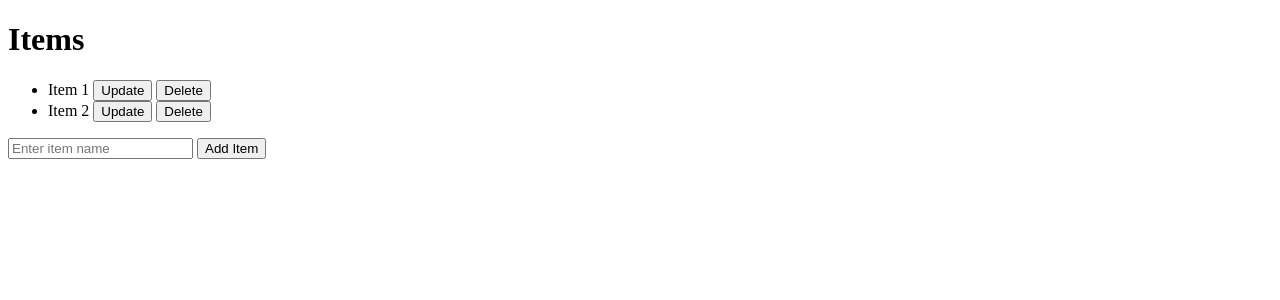
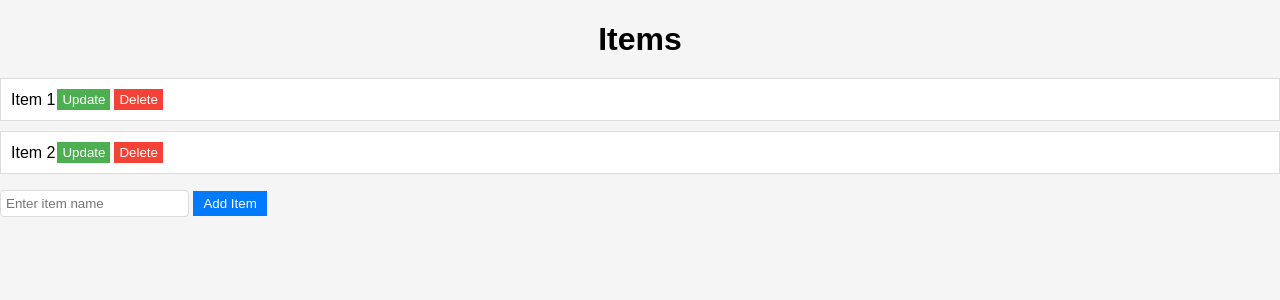
Before and after one commit to ernara/Restas, a Flask app: page / in a window 1280 px wide. Shown: the top 300 px of the page. Run offline with Flask 3, Linux system fonts and the light colour scheme.

Commit message:
Added Some Stylish

```diff
--- /dev/null
+++ b/static/main.css
@@ -0,0 +1,78 @@
+/* Apply some basic styles to the body */
+body {
+    font-family: Arial, sans-serif;
+    margin: 0;
+    padding: 0;
+    background-color: #f5f5f5;
+}
+
+/* Center the content */
+.container {
+    max-width: 600px;
+    margin: 0 auto;
+    padding: 20px;
+    background-color: white;
+    box-shadow: 0 0 10px rgba(0, 0, 0, 0.1);
+}
+
+h1 {
+    text-align: center;
+    margin-bottom: 20px;
+}
+
+ul {
+    list-style-type: none;
+    padding: 0;
+}
+
+li {
+    display: flex;
+    align-items: center;
+    margin-bottom: 10px;
+    padding: 10px;
+    border: 1px solid #ddd;
+    background-color: #fff;
+}
+
+li button {
+    margin: 0 2px; /* Adjust margin to bring buttons closer */
+    padding: 3px 5px; /* Adjust padding for a more compact button */
+    cursor: pointer;
+}
+
+button.delete-button {
+    background-color: #f44336;
+    color: white;
+    border: none;
+}
+
+button.update-button {
+    background-color: #4caf50;
+    color: white;
+    border: none;
+}
+
+input[type="text"] {
+    padding: 5px;
+    border: 1px solid #ddd;
+    border-radius: 4px;
+}
+
+button#add-button {
+    padding: 5px 10px;
+    background-color: #007bff;
+    color: white;
+    border: none;
+}
+
+button#add-button:hover {
+    background-color: #0056b3;
+}
+
+/* Media query for small screens */
+@media (max-width: 600px) {
+    .container {
+        max-width: 100%;
+        padding: 10px;
+    }
+}
--- a/templates/index.html
+++ b/templates/index.html
@@ -4,6 +4,7 @@
     <title>REST API Project</title>
     <script src="https://code.jquery.com/jquery-3.6.0.min.js"></script>
     <script src="{{ url_for('static', filename='scripts/main.js') }}"></script>
+    <link rel="stylesheet" href="{{ url_for('static', filename='main.css') }}">
 </head>
 <body>
     <h1>Items</h1>
```
